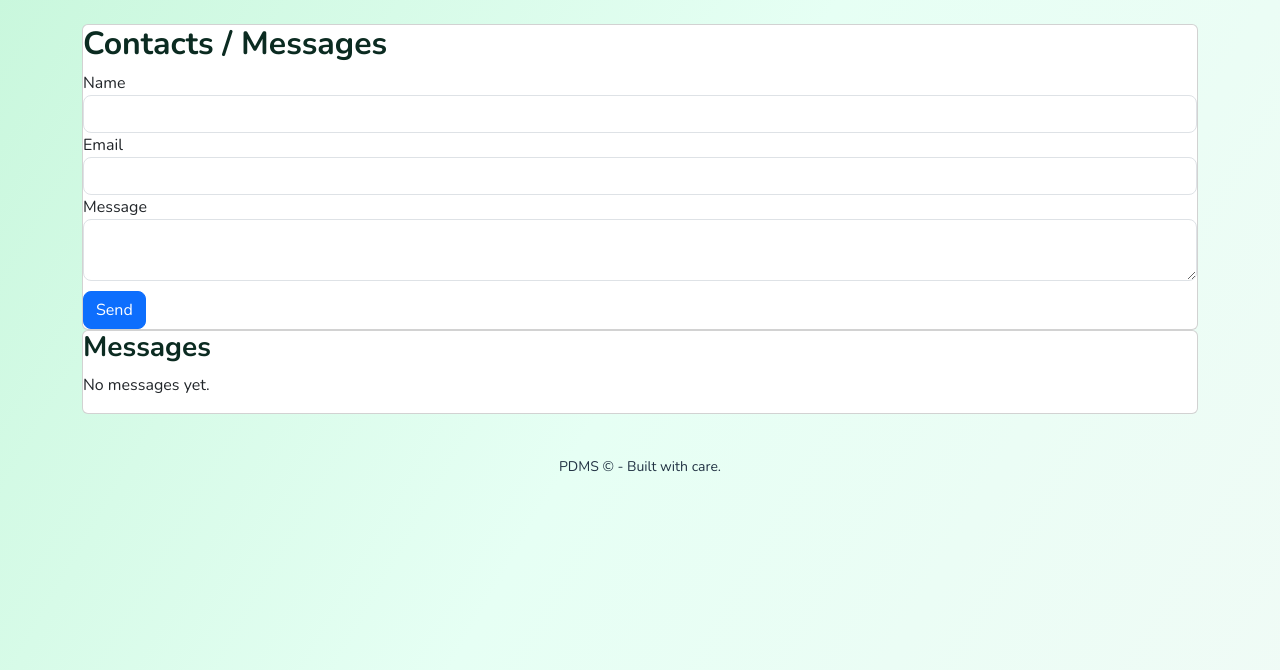
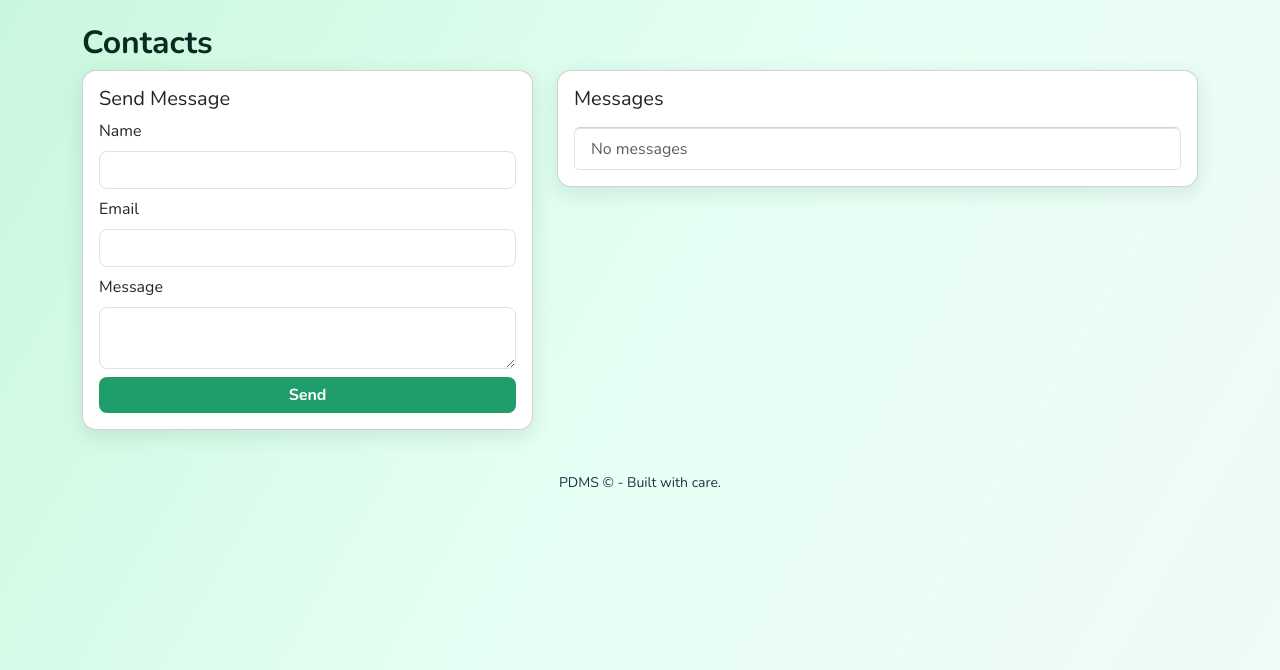
Before and after one commit to onesmuson/Patient-Data-Management-System-PDMS-, a Flask app: page /contacts in a window 1280 px wide. Shown: the part 56-726 px from the top of the page. Run offline with Flask 3, Linux system fonts and the light colour scheme; a user stored in the database is signed in.

Commit message:
Update contacts.html

```diff
--- a/templates/contacts.html
+++ b/templates/contacts.html
@@ -1,28 +1,30 @@
 {% extends "base.html" %}
 {% block content %}
-<div class="card">
-  <h2>Contacts / Messages</h2>
-  <form method="POST" action="{{ url_for('contacts') }}">
-    <label>Name</label><input class="form-control" name="name" type="text">
-    <label>Email</label><input class="form-control" name="email" type="email">
-    <label>Message</label><textarea class="form-control" name="message"></textarea>
-    <div style="margin-top:10px;"><button class="btn btn-primary" type="submit">Send</button></div>
-  </form>
-</div>
+<h2>Contacts</h2>
+<div class="row">
+  <div class="col-md-5">
+    <div class="card p-3 card-custom">
+      <h5>Send Message</h5>
+      <form method="POST" action="{{ url_for('contacts') }}">
+        <div class="mb-2"><label class="form-label">Name</label><input name="name" class="form-control" required></div>
+        <div class="mb-2"><label class="form-label">Email</label><input name="email" class="form-control" required></div>
+        <div class="mb-2"><label class="form-label">Message</label><textarea name="message" class="form-control"></textarea></div>
+        <div class="d-grid"><button class="btn btn-accent">Send</button></div>
+      </form>
+    </div>
+  </div>
 
-<div class="card">
-  <h3>Messages</h3>
-  {% if messages %}
-    <table class="table">
-      <thead><tr><th>#</th><th>Name</th><th>Email</th><th>Message</th></tr></thead>
-      <tbody>
+  <div class="col-md-7">
+    <div class="card p-3 card-custom">
+      <h5>Messages</h5>
+      <ul class="list-group mt-2">
         {% for m in messages %}
-          <tr><td>{{ loop.index }}</td><td>{{ m.name }}</td><td>{{ m.email }}</td><td>{{ m.message }}</td></tr>
+          <li class="list-group-item"><strong>{{ m.name }}</strong> <div class="small text-muted">{{ m.email }}</div><div class="mt-2">{{ m.message }}</div></li>
+        {% else %}
+          <li class="list-group-item text-muted">No messages</li>
         {% endfor %}
-      </tbody>
-    </table>
-  {% else %}
-    <p>No messages yet.</p>
-  {% endif %}
+      </ul>
+    </div>
+  </div>
 </div>
 {% endblock %}
```
